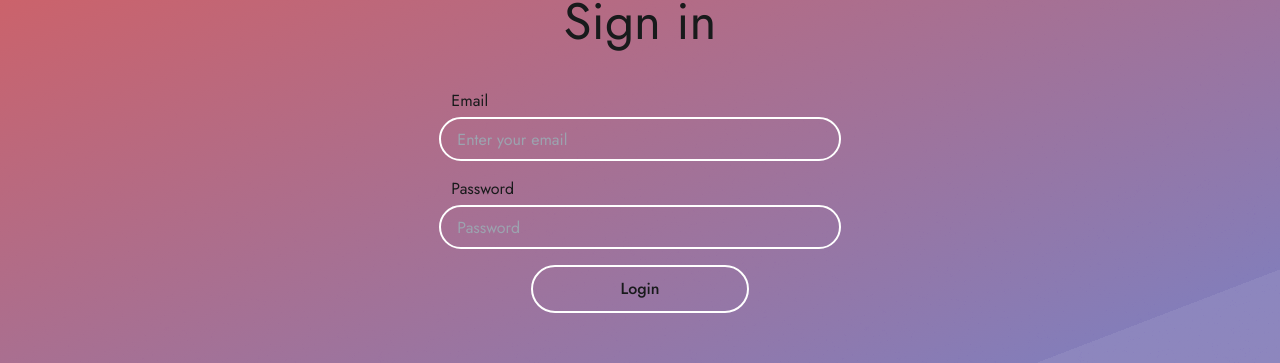
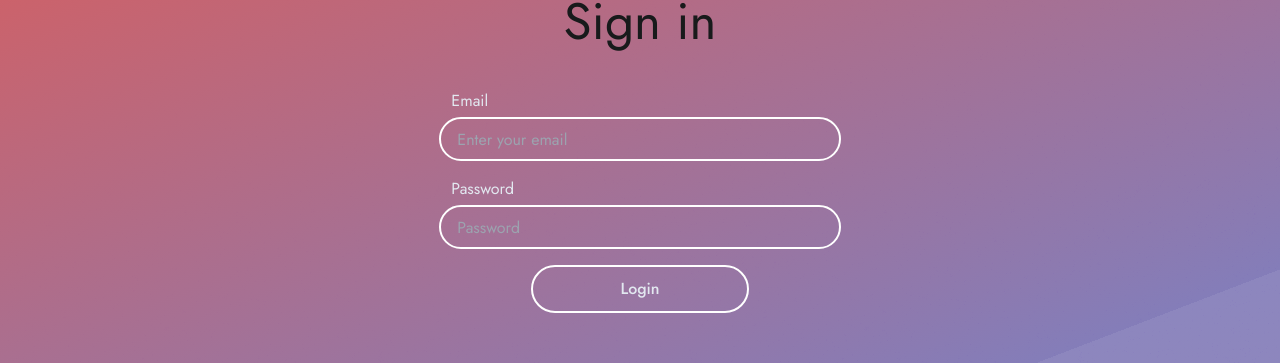
Before and after one commit to garrickhenne/tenant, a React (Vite) app in the folder frontend/: page /login in a window 1280 px wide. Shown: the part 127-490 px from the top of the page. Built offline with nearby package versions, Linux system fonts and the light colour scheme.

Commit message:
Change text of labels to white.

```diff
--- a/frontend/src/components/LoginForm.jsx
+++ b/frontend/src/components/LoginForm.jsx
@@ -31,7 +31,7 @@ const LoginForm = () => {
   return(
     <form className="flex flex-col items-center py-10 space-y-4" onSubmit={ handleSubmit }>
       <div id="login__email" className="flex flex-col w-1/2 max-w-[33%]">
-        <label className="text-left ml-3 mb-1">Email</label>
+        <label className="text-left ml-3 mb-1 text-slate-200">Email</label>
         <input
           type="email"
           className="pl-4 bg-transparent border-solid border-2 border-white rounded-full h-11"
@@ -40,7 +40,7 @@ const LoginForm = () => {
         />
       </div>
       <div id="login__password" className="flex flex-col w-1/2 max-w-[33%]">
-        <label className="text-left ml-3 mb-1">Password</label>
+        <label className="text-left ml-3 mb-1 text-slate-200">Password</label>
         <input
           type="password"
           className="pl-4 bg-transparent border-solid border-2 border-white rounded-full h-11"
@@ -48,7 +48,7 @@ const LoginForm = () => {
           onChange={ handlePasswordChange }
         />
       </div>
-      <button type="submit" className="min-w-[18%] bg-transparent border-solid border-2 border-white rounded-full">Login</button>
+      <button type="submit" className="min-w-[18%] bg-transparent border-solid border-2 border-white rounded-full text-slate-200">Login</button>
     </form>
   );
 };
```
